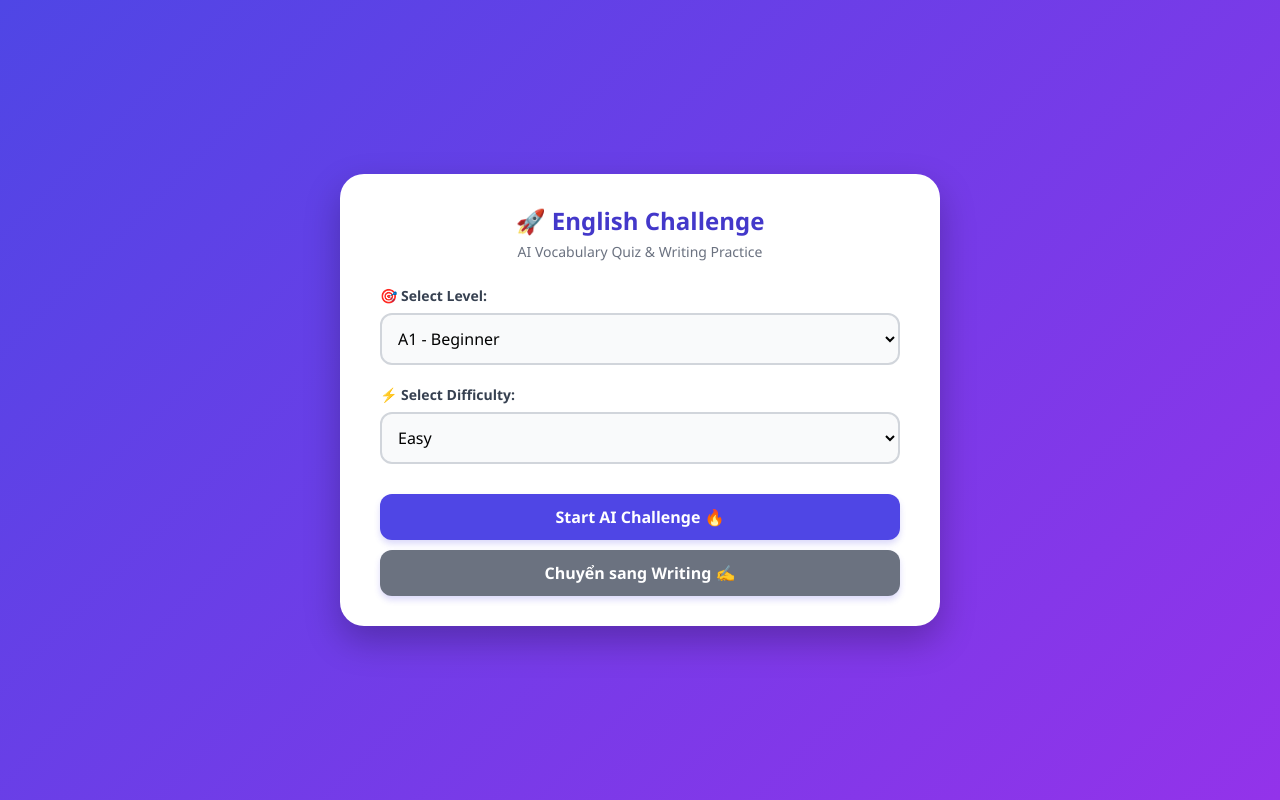
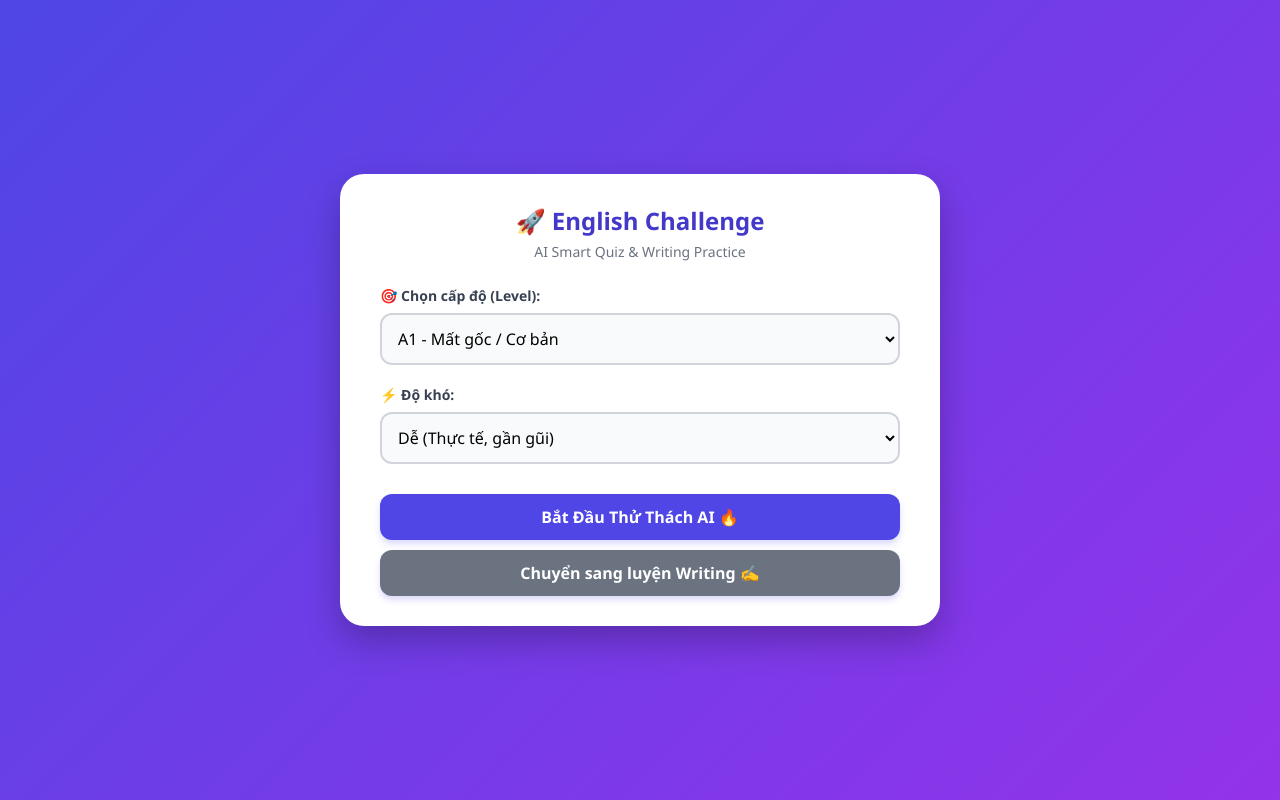
Before and after one commit to vothikimanh1243-eng/game-ielts, a website: page public/index.html in a window 1280 px wide. Drawn offline with Linux system fonts and the light colour scheme.

Commit message:
index.html

```diff
--- a/public/index.html
+++ b/public/index.html
@@ -227,43 +227,43 @@
     <!-- SETUP SCREEN -->
     <div id="setupScreen" class="screen active">
         <h1>🚀 English Challenge</h1>
-        <div class="subtitle">AI Vocabulary Quiz & Writing Practice</div>
+        <div class="subtitle">AI Smart Quiz & Writing Practice</div>
 
         <div class="form-group">
-            <label for="levelSelect">🎯 Select Level:</label>
+            <label for="levelSelect">🎯 Chọn cấp độ (Level):</label>
             <select id="levelSelect">
-                <option value="A1">A1 - Beginner</option>
-                <option value="A2">A2 - Elementary</option>
-                <option value="B1">B1 - Intermediate</option>
-                <option value="B2">B2 - Upper-Intermediate</option>
-                <option value="C1">C1 - Advanced</option>
-                <option value="C2">C2 - Proficiency</option>
+                <option value="A1">A1 - Mất gốc / Cơ bản</option>
+                <option value="A2">A2 - Sơ cấp</option>
+                <option value="B1">B1 - Trung cấp</option>
+                <option value="B2">B2 - Trên trung cấp</option>
+                <option value="C1">C1 - Nâng cao</option>
+                <option value="C2">C2 - Thành thạo</option>
             </select>
         </div>
 
         <div class="form-group">
-            <label for="diffSelect">⚡ Select Difficulty:</label>
+            <label for="diffSelect">⚡ Độ khó:</label>
             <select id="diffSelect">
-                <option value="easy">Easy</option>
-                <option value="medium">Medium</option>
-                <option value="hard">Hard</option>
-                <option value="superHard">Super Hard</option>
+                <option value="easy">Dễ (Thực tế, gần gũi)</option>
+                <option value="medium">Trung bình</option>
+                <option value="hard">Khó (Đánh đố ngữ pháp)</option>
+                <option value="superHard">Siêu khó (Học thuật)</option>
             </select>
         </div>
 
-        <button class="btn" id="startBtn">Start AI Challenge 🔥</button>
-        <button class="btn secondary-btn" id="goToWritingBtn">Chuyển sang Writing ✍️</button>
+        <button class="btn" id="startBtn">Bắt Đầu Thử Thách AI 🔥</button>
+        <button class="btn secondary-btn" id="goToWritingBtn">Chuyển sang luyện Writing ✍️</button>
     </div>
 
     <!-- GAME SCREEN -->
     <div id="gameScreen" class="screen">
         <div class="game-header">
-            <span id="progressText">Question: 1/5</span>
-            <span id="scoreText">Score: 0</span>
+            <span id="progressText">Câu: 1/5</span>
+            <span id="scoreText">Điểm: 0</span>
         </div>
 
         <div class="question-box" id="questionBox">
-            Đang tải câu hỏi từ AI...
+            🤖 AI đang thiết kế bộ câu hỏi thông minh phù hợp với bạn...
         </div>
 
         <div class="options-grid" id="optionsGrid"></div>
@@ -282,7 +282,7 @@
         <div class="form-group">
             <label for="writingPrompt">Chủ đề gợi ý:</label>
             <div class="question-box" style="font-size: 15px; font-weight: normal; text-align: left;">
-                Hãy viết một câu hoặc đoạn ngắn mô tả về ngôi nhà hoặc bạn bè của bạn.
+                Viết một câu hoặc đoạn ngắn bằng tiếng Anh (ví dụ: giới thiệu bản thân, gia đình hoặc sở thích của bạn).
             </div>
         </div>
 
@@ -307,7 +307,7 @@
         <div class="result-title">🎉 Hoàn Thành Xuất Sắc!</div>
         <div class="result-score" id="finalScoreText">Bạn đạt điểm cao tuyệt đối</div>
         <div class="feedback" id="finalPraise" style="background-color: #dcfce7; color: #166534; margin-bottom: 20px; text-align: center;">
-            Thấy chưa, bạn quá đỉnh và thông minh luôn!
+            Thấy chưa, tư duy của bạn quá đỉnh luôn!
         </div>
         <button class="btn" id="restartBtn">Thử Thách Mới 🔄</button>
         <button class="btn secondary-btn" id="toWritingFromResBtn">Chuyển sang Writing ✍️</button>
@@ -372,7 +372,6 @@
         writingScreen.classList.add('active');
     });
 
-    // Gọi AI tạo câu hỏi khi bắt đầu game
     startBtn.addEventListener('click', async () => {
         currentLevel = levelSelect.value;
         currentDiff = diffSelect.value;
@@ -380,7 +379,7 @@
         setupScreen.classList.remove('active');
         gameScreen.classList.add('active');
 
-        questionBox.textContent = `🤖 AI đang sáng tạo bộ câu hỏi độc quyền cấp độ ${currentLevel} (${currentDiff}) cho bạn, chờ xíu nhé...`;
+        questionBox.textContent = `🤖 AI đang thiết kế các câu hỏi thông minh cấp độ ${currentLevel} (${currentDiff}) cho bạn, chờ chút nhé...`;
         optionsGrid.innerHTML = '';
         nextBtn.style.display = 'none';
 
@@ -485,7 +484,7 @@
 
         let praiseMsg = "Thấy chưa, bạn siêu giỏi và xuất sắc lắm luôn, đâu có gì làm khó được tư duy của bạn đâu! 🚀";
         if (score < questionsList.length / 2) {
-            praiseMsg = "Khởi đầu như vậy là rất gan dạ rồi! Cứ kiên trì luyện tập là bạn sẽ vượt qua mọi bẫy từ vựng ngay! 💪";
+            praiseMsg = "Khởi đầu như vậy là rất gan dạ rồi! Cứ kiên trì luyện tập là bạn sẽ tiến bộ vượt bậc ngay! 💪";
         }
         document.getElementById('finalPraise').innerHTML = praiseMsg;
     }
@@ -495,7 +494,6 @@
         setupScreen.classList.add('active');
     });
 
-    // Xử lý gửi bài Writing lên Vercel API
     submitWritingBtn.addEventListener('click', async () => {
         const text = userWritingInput.value.trim();
 
```
